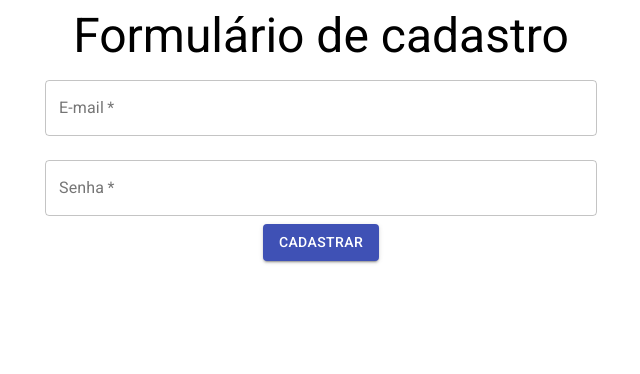
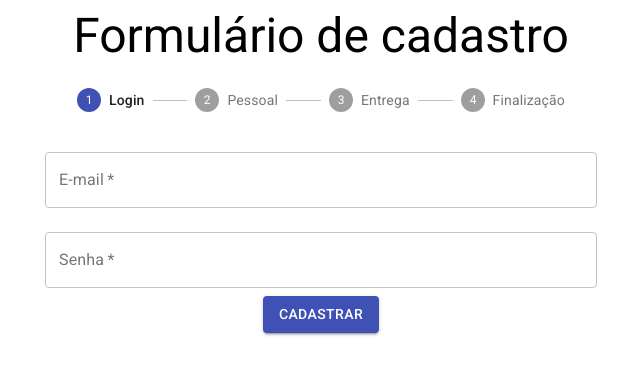
Before and after one commit to joaobispo2077/material-form, a React (Create React App) app: page / in a window 1280 px wide. Shown: the top 374 px of the page, without its empty margins (319-959 px from the left). Built offline with nearby package versions, Linux system fonts and the light colour scheme.

Commit message:
feat: added stepper in form

```diff
--- a/src/components/RegisterForm/DeliveryData.jsx
+++ b/src/components/RegisterForm/DeliveryData.jsx
@@ -1,13 +1,32 @@
-import React from 'react';
+import React, { useState } from 'react';
 import { Button, TextField } from '@material-ui/core';
 
-const DeliveryData = () => {
+const DeliveryData = ({ handleSubmit }) => {
+  const [cep, setCep] = useState("");
+  const [address, setAddress] = useState("");
+  const [number, setNumber] = useState("");
+  const [federation, setFederation] = useState("");
+  const [city, setCity] = useState("");
   return (
-    <form>
-      <TextField id="cep" label="CEP" type="number" variant="outlined" required margin="normal" />
-      <TextField id="address" label="Endereço" type="text" variant="outlined" fullWidth required margin="normal" />
-      <TextField id="federation" label="Estado" type="text" variant="outlined" required margin="normal" />
-      <TextField id="city" label="Cidade" type="text" variant="outlined" required margin="normal" />
+    <form onSubmit={(event) => {
+      event.preventDefault();
+      handleSubmit({ cep, address, number, federation, city });
+    }}>
+      <TextField id="cep" label="CEP" type="number" variant="outlined" required margin="normal"
+        value={cep} onChange={(event) => setCep(event.target.value)}
+      />
+      <TextField id="address" label="Endereço" type="text" variant="outlined" fullWidth required margin="normal"
+        value={address} onChange={(event) => setAddress(event.target.value)}
+      />
+      <TextField id="number" label="Número" type="number" variant="outlined" required margin="normal"
+        value={number} onChange={(event) => setNumber(event.target.value)}
+      />
+      <TextField id="federation" label="Estado" type="text" variant="outlined" required margin="normal"
+        value={federation} onChange={(event) => setFederation(event.target.value)}
+      />
+      <TextField id="city" label="Cidade" type="text" variant="outlined" required margin="normal"
+        value={city} onChange={(event) => setCity(event.target.value)}
+      />
       <Button type="submit" variant="contained" color="primary" fullWidth>Finalizar Cadastro</Button>
     </form>
   );
--- a/src/components/RegisterForm/UserData.jsx
+++ b/src/components/RegisterForm/UserData.jsx
@@ -1,15 +1,22 @@
-import React from 'react';
+import React, { useState } from 'react';
 import { Button, TextField } from '@material-ui/core';
 
 const UserData = ({ handleSubmit }) => {
+  const [email, setEmail] = useState('');
+  const [password, setPassword] = useState('');
+
   return (
     <form onSubmit={(event) => {
       event.preventDefault();
-      handleSubmit();
+      handleSubmit({ email, password });
     }
     }>
-      <TextField id="email" label="E-mail" type="email" variant="outlined" fullWidth required margin="normal" />
-      <TextField id="password" label="Senha" type="password" variant="outlined" fullWidth required margin="normal" />
+      <TextField id="email" label="E-mail" type="email" variant="outlined" fullWidth required margin="normal"
+        value={email}
+        onChange={(event) => setEmail(event.target.value)} />
+      <TextField id="password" label="Senha" type="password" variant="outlined" fullWidth required margin="normal"
+        value={password}
+        onChange={(event) => setPassword(event.target.value)} />
       <Button type="submit" variant="contained" color="primary">Cadastrar</Button>
     </form>);
 }
--- a/src/components/RegisterForm/index.jsx
+++ b/src/components/RegisterForm/index.jsx
@@ -1,4 +1,4 @@
-import { Typography } from '@material-ui/core';
+import { Typography, Stepper, Step, StepLabel } from '@material-ui/core';
 import React, { useEffect, useState } from 'react';
 import DeliveryData from './DeliveryData';
 import PersonalData from './PersonalData';
@@ -6,19 +6,38 @@ import UserData from './UserData';
 
 function RegisterForm({ handleSubmit }) {
   const [stage, setStage] = useState(0);
+  const [collectData, setCollectData] = useState({});
+
+  useEffect(() => {
+    if (stage === stages.length - 1) handleSubmit(collectData);
+  }, [collectData]);
+
+  const handleCollectData = (data) => {
+    setCollectData({ ...collectData, ...data });
+    handleNextFormStage();
+  }
 
   const handleNextFormStage = () => {
     setStage(stage + 1);
   }
 
   const stages = [
-    <UserData handleSubmit={handleNextFormStage} />,
-    <PersonalData handleSubmit={handleNextFormStage} />,
-    <DeliveryData handleSubmit={handleSubmit} />
+    <UserData handleSubmit={handleCollectData} />,
+    <PersonalData handleSubmit={handleCollectData} />,
+    <DeliveryData handleSubmit={handleCollectData} />,
+    <Typography variant="h4">Obrigado pelo cadastro!</Typography>
   ];
 
   return (
-    <>{stages[stage]}</>
+    <>
+      <Stepper activeStep={stage}>
+        <Step><StepLabel>Login</StepLabel></Step>
+        <Step><StepLabel>Pessoal</StepLabel></Step>
+        <Step><StepLabel>Entrega</StepLabel></Step>
+        <Step><StepLabel>Finalização</StepLabel></Step>
+      </Stepper>
+      {stages[stage]}
+    </>
   )
 }
 
```
